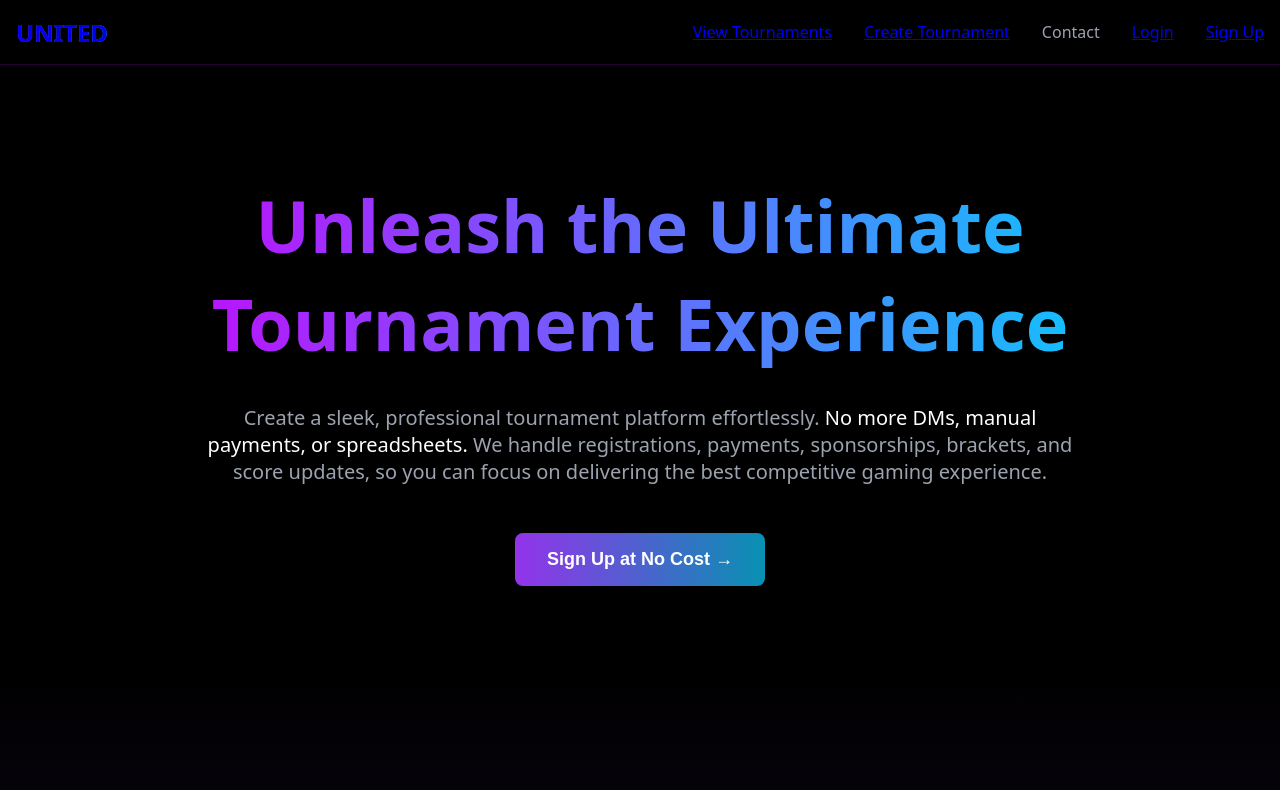
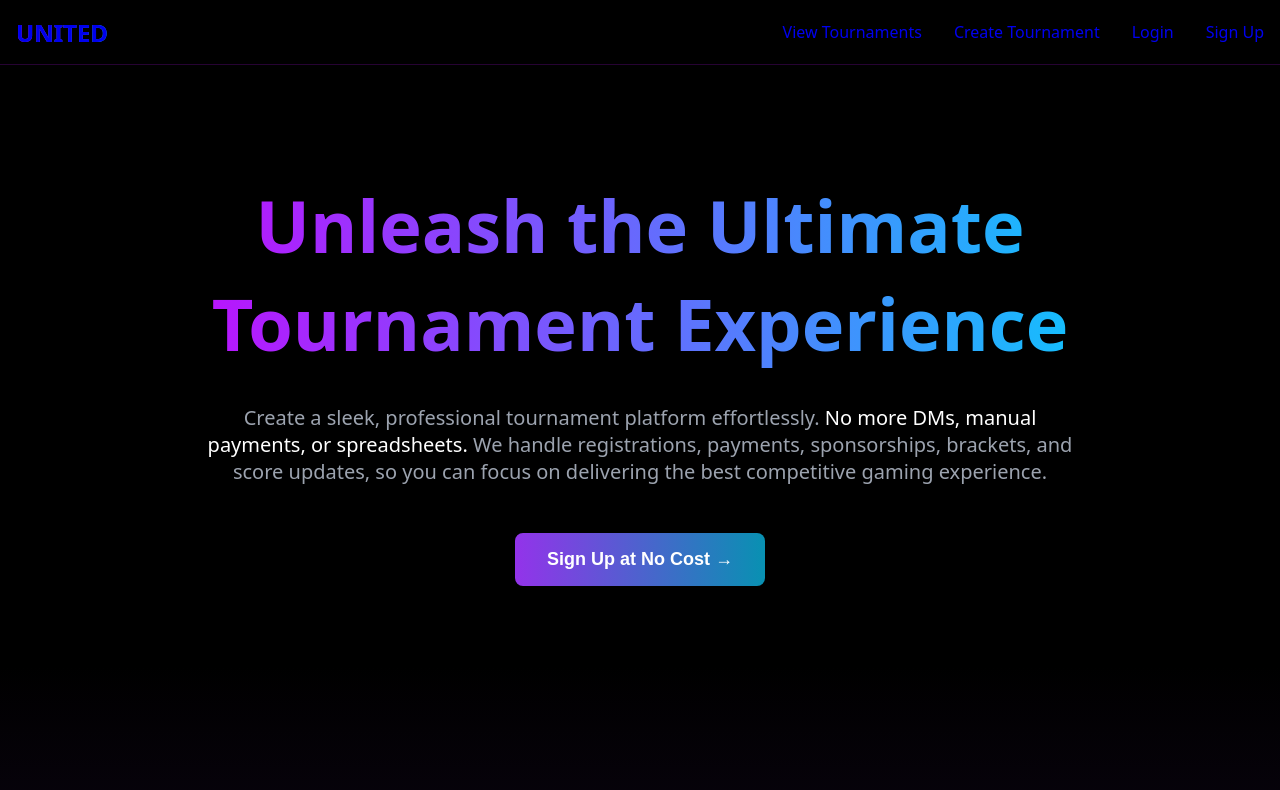
Before and after one commit to kvdhanush06/united, a React (Create React App) app: page / in a window 1280 px wide. Shown: the top 790 px of the page. Built offline with nearby package versions, Linux system fonts and the light colour scheme; no server answers.

Commit message:
Add link styles to Navbar and clean up code

```diff
--- a/src/App.css
+++ b/src/App.css
@@ -1,4 +1,3 @@
-
 /* Base styles */
 :root {
     --color-purple: #bc13fe;
@@ -6,6 +5,10 @@
     --color-black: #000000;
     --color-white: #ffffff;
     --color-gray: #9ca3af;
+}
+
+.links {
+    text-decoration: none;
 }
 
 body {
--- a/src/components/Navbar.jsx
+++ b/src/components/Navbar.jsx
@@ -8,11 +8,10 @@ export default function Navbar() {
           <div className="nav-content">
             <div className="nav-logo"><a href="/" style={{"textDecoration": "none"}}>UNITED</a></div>
             <div className="nav-links">
-              <Link to="/view-tournaments">View Tournaments</Link>
-              <Link to="/post">Create Tournament</Link>
-              <a href="#contact" className="nav-link">Contact</a>
-              <Link to="/login">Login</Link>
-              <Link to="/signup">Sign Up</Link>
+              <Link className="links" to="/view-tournaments">View Tournaments</Link>
+              <Link className="links" to="/post">Create Tournament</Link>
+              <Link className="links" to="/login">Login</Link>
+              <Link className="links" to="/signup">Sign Up</Link>
             </div>
           </div>
         </div>
```
